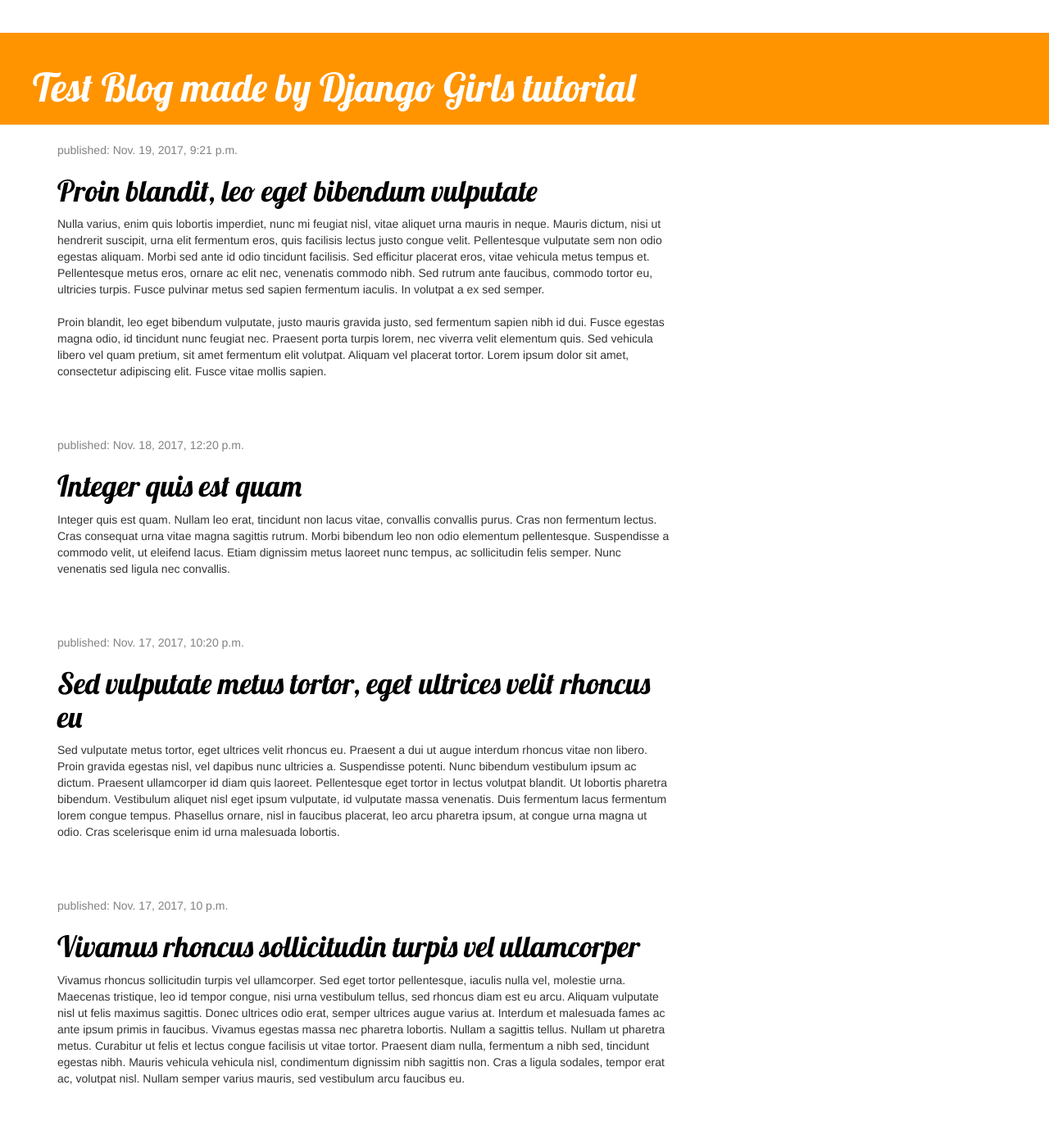
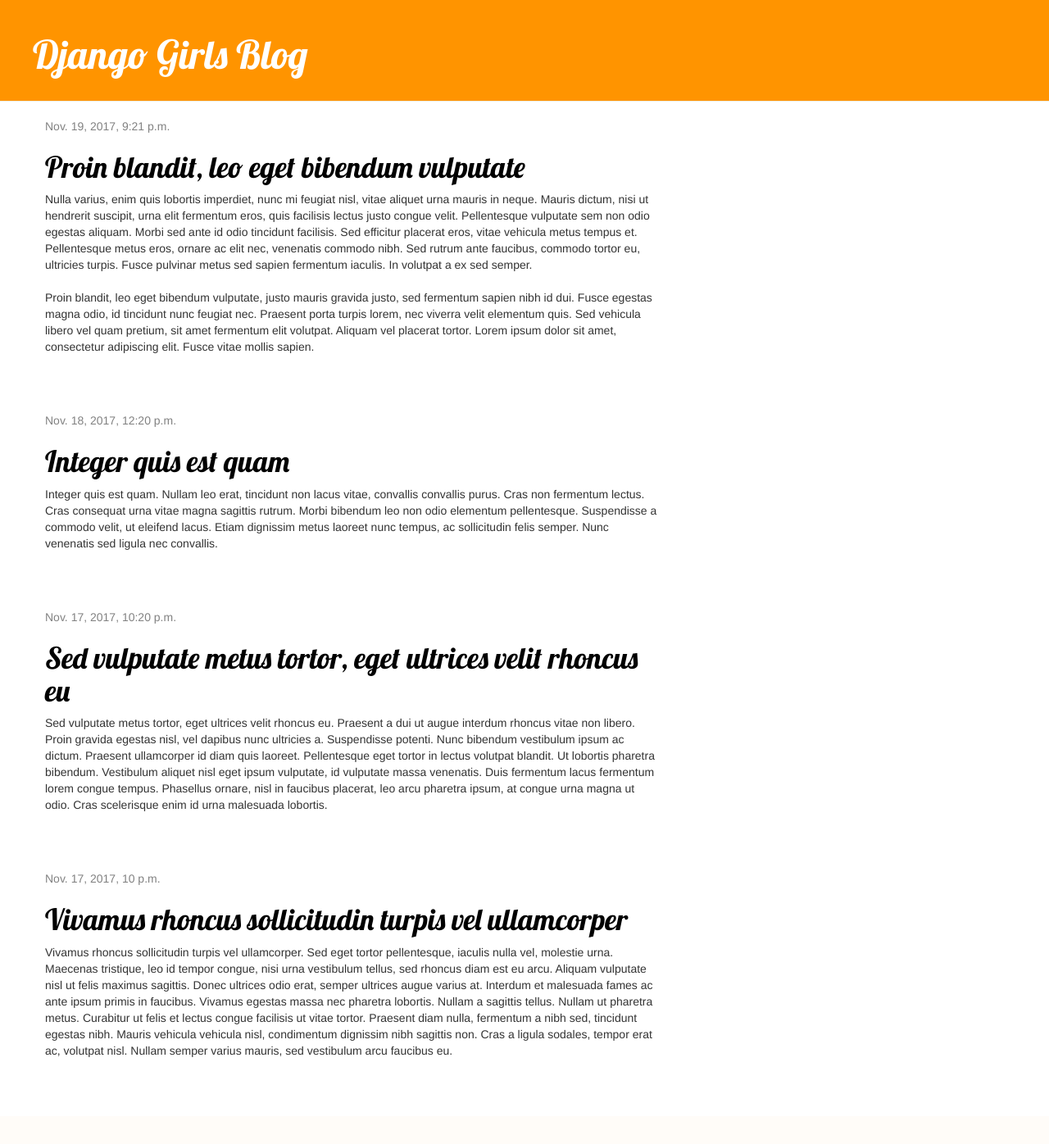
Before and after one commit to aquilinae/learn-programming, a Django app: page / in a window 1280 px wide. Shown: the whole page at 82% size. After the commit the page ends 1290 px from the top, so only its background shows below. Run offline with Django 3.2, Linux system fonts and the light colour scheme; data comes from the database, SQL or seed files in the repository; some libraries are stand-ins or nearby versions.

Commit message:
entending template

```diff
--- /dev/null
+++ b/learn-python/djangogirls/blog/templates/blog/base.html
@@ -0,0 +1,23 @@
+{% load staticfiles %}
+<html>
+    <head>
+        <title>Django Girls blog</title>
+        <link rel="stylesheet" href="//maxcdn.bootstrapcdn.com/bootstrap/3.2.0/css/bootstrap.min.css">
+        <link rel="stylesheet" href="//maxcdn.bootstrapcdn.com/bootstrap/3.2.0/css/bootstrap-theme.min.css">
+        <link href='//fonts.googleapis.com/css?family=Lobster&subset=latin,latin-ext' rel='stylesheet' type='text/css'>
+        <link rel="stylesheet" href="{% static 'css/blog.css' %}">
+    </head>
+    <body>
+        <div class="page-header">
+            <h1><a href="/">Django Girls Blog</a></h1>
+        </div>
+        <div class="content container">
+            <div class="row">
+                <div class="col-md-8">
+                {% block content %}
+                {% endblock %}
+                </div>
+            </div>
+        </div>
+    </body>
+</html>
--- a/learn-python/djangogirls/blog/templates/blog/post_list.html
+++ b/learn-python/djangogirls/blog/templates/blog/post_list.html
@@ -1,34 +1,13 @@
-<!DOCTYPE html>
-<html>
-  <head>
-    <meta charset="utf-8">
-    <title></title>
-    {% load staticfiles %}
-    <link rel="stylesheet" href="{% static 'css/blog.css' %}" />
-    <link rel="stylesheet" href="//maxcdn.bootstrapcdn.com/bootstrap/3.2.0/css/bootstrap.min.css">
-    <link rel="stylesheet" href="//maxcdn.bootstrapcdn.com/bootstrap/3.2.0/css/bootstrap-theme.min.css">
-    <link href="https://fonts.googleapis.com/css?family=Lobster&amp;subset=cyrillic" rel="stylesheet">
-  </head>
-  <body>
-    <div class="page-header">
-      <h1><a href="/">Test Blog made by Django Girls tutorial</a></h1>
-    </div>
+{% extends 'blog/base.html' %}
 
-    <div class="content container">
-        <div class="row">
-            <div class="col-md-8">
+{% block content %}
     {% for post in posts %}
         <div class="post">
             <div class="date">
-                            <p>published: {{ post.published_date }}</p>
+                {{ post.published_date }}
             </div>
             <h1><a href="">{{ post.title }}</a></h1>
             <p>{{ post.text|linebreaksbr }}</p>
         </div>
     {% endfor %}
-            </div>
-        </div>
-    </div>
-
-  </body>
-</html>
+{% endblock %}
```
Lines whose indentation alone changed are shown as unchanged.
